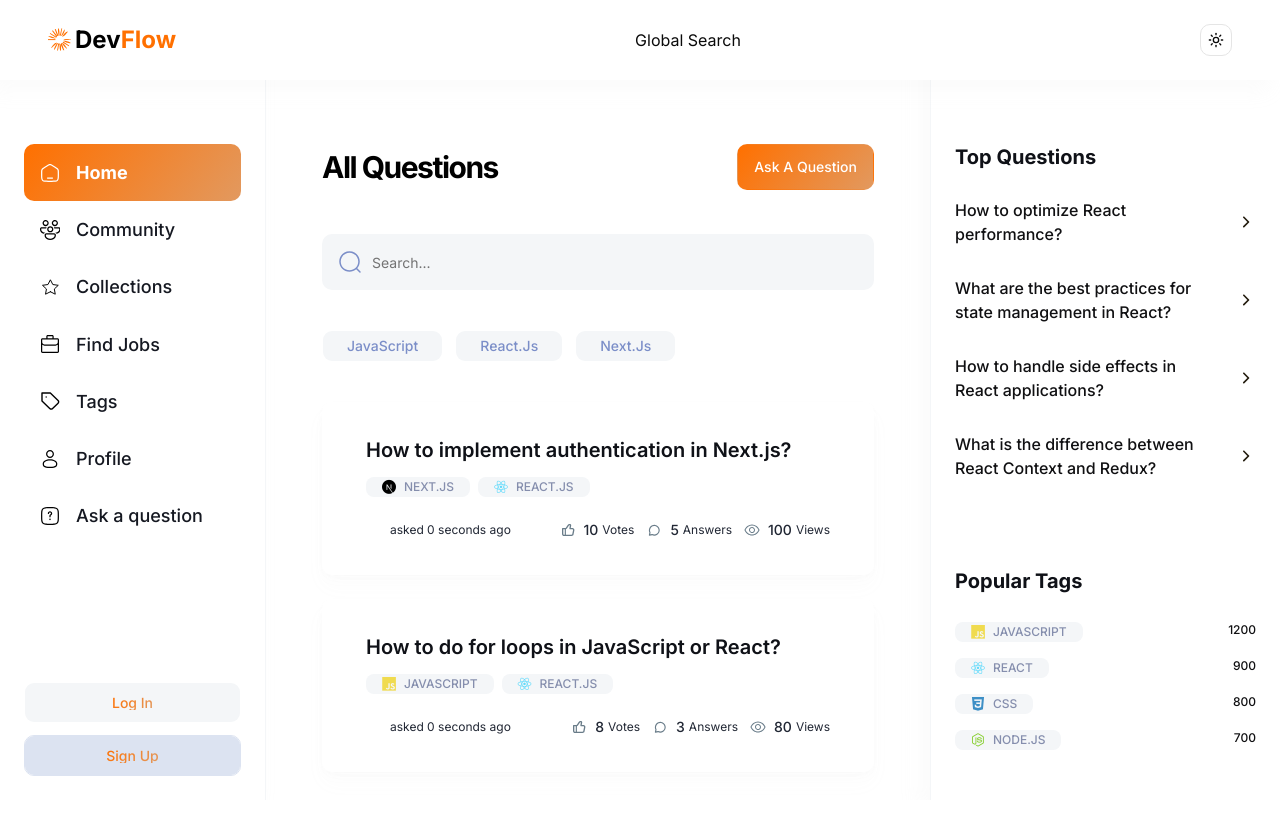
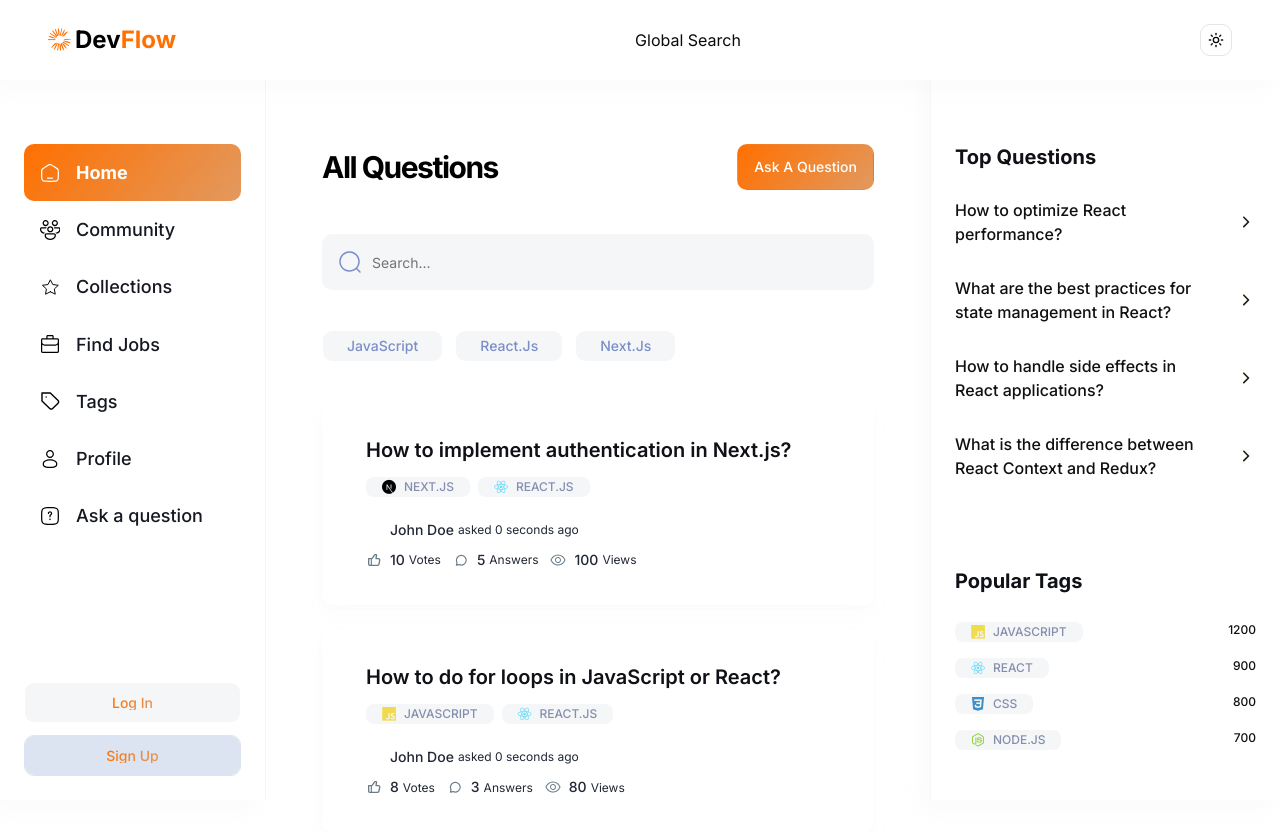
Before and after one commit to mirza-sync/dev-overflow, a Next.js app: page / in a window 1280 px wide. Shown: the top 832 px of the page. Before the commit the page ends 800 px from the top, so only its background shows below. Built offline with nearby package versions, Linux system fonts and the light colour scheme; no server answers.

Commit message:
Fix type issues

```diff
--- a/components/Metric.tsx
+++ b/components/Metric.tsx
@@ -3,7 +3,7 @@ import Image from "next/image";
 interface MetricProps {
   imgUrl: string;
   alt: string;
-  value: number;
+  value: string | number;
   title: string;
   href?: string;
   textStyles: string;
--- a/components/cards/QuestionCard.tsx
+++ b/components/cards/QuestionCard.tsx
@@ -36,7 +36,7 @@ const QuestionCard = ({
         <Metric
           imgUrl={author.image}
           alt={author.name}
-          value={author.value}
+          value={author.name}
           title={` asked ${getTimeAgo(createdAt)}`}
           href={ROUTES.PROFILE(author.id)}
           textStyles="body-medium text-dark400_light700"
--- a/types/global.d.ts
+++ b/types/global.d.ts
@@ -6,7 +6,7 @@ interface Tag {
 interface Author {
   id: string;
   name: string;
-  image?: string;
+  image: string;
 }
 
 interface Question {
```
